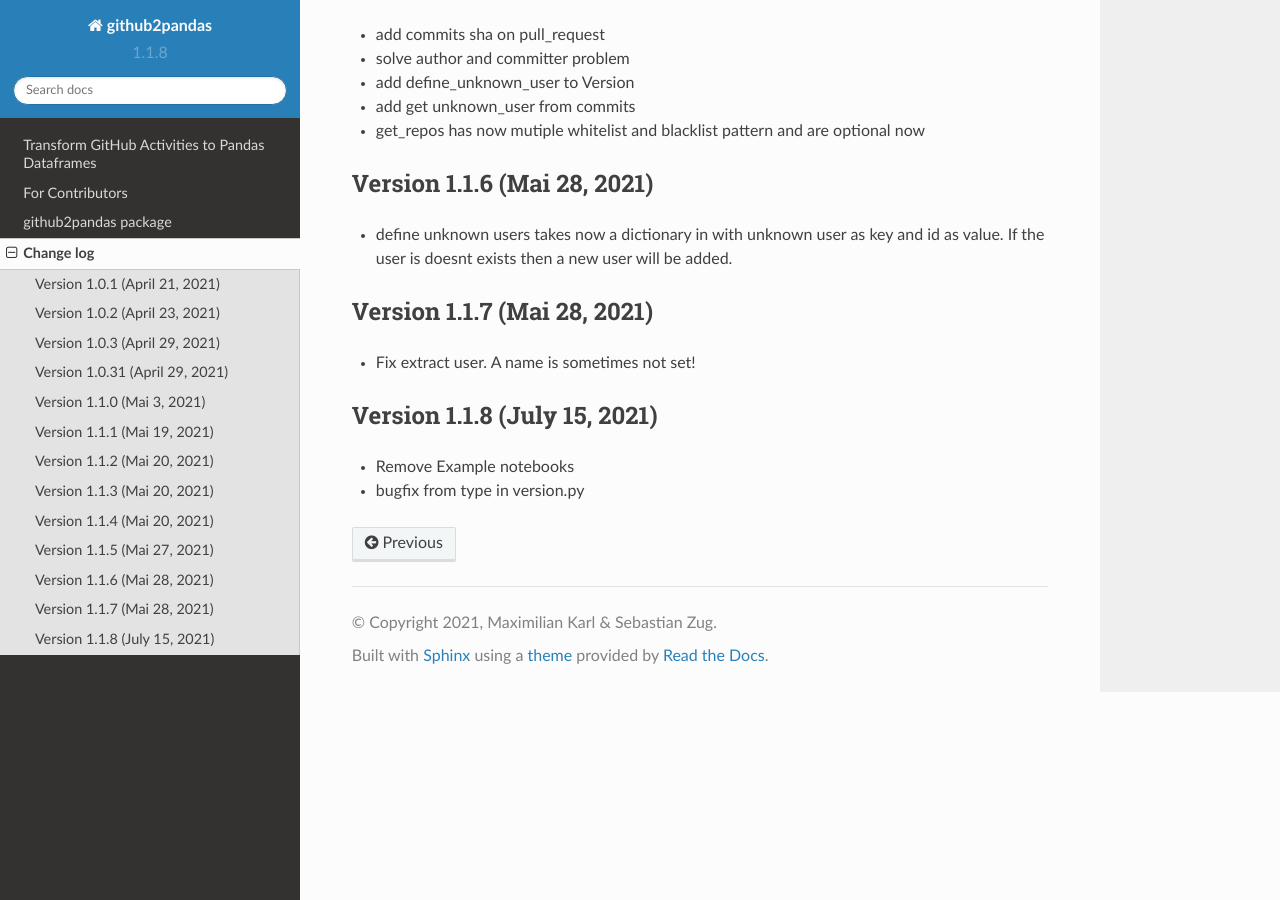
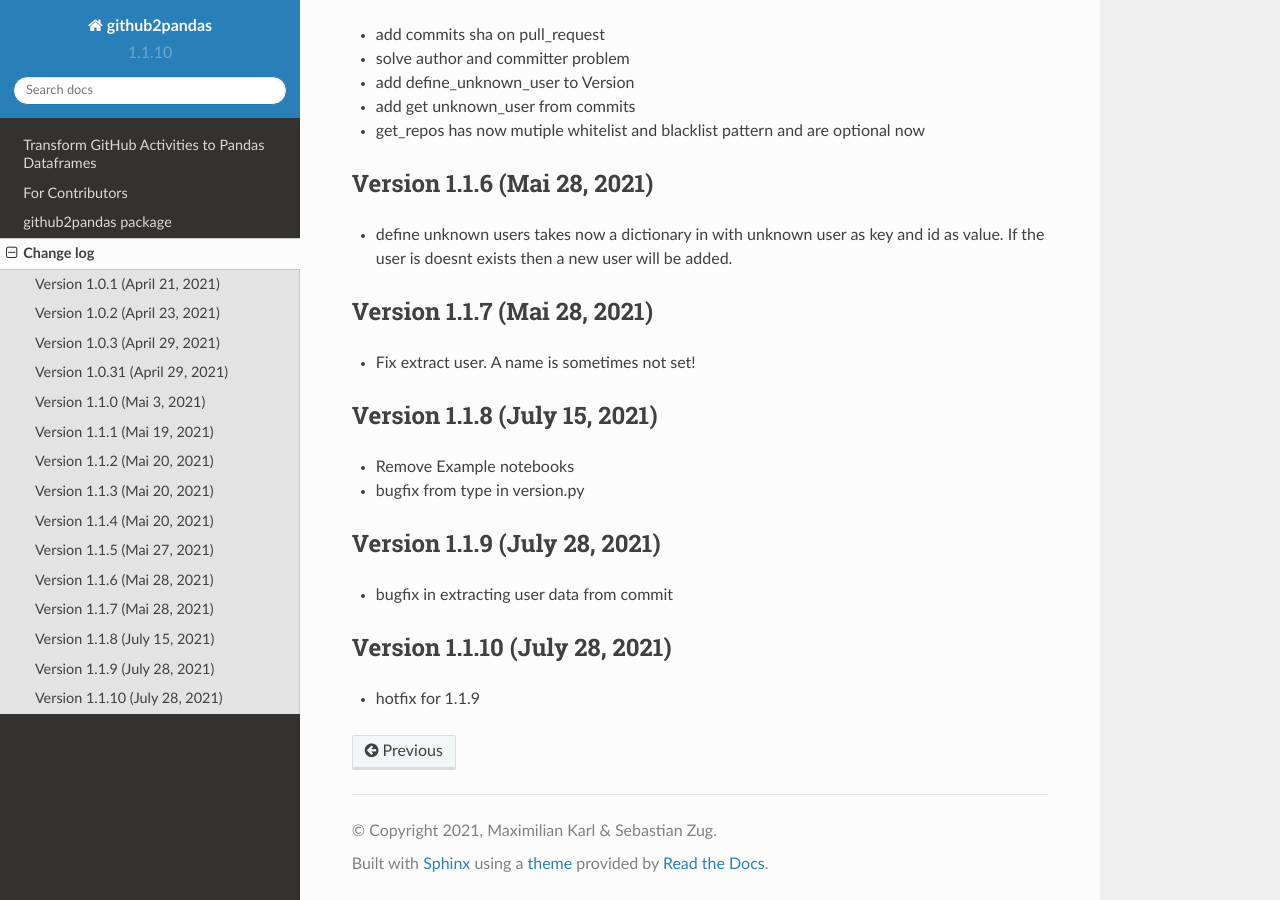
Before and after one commit to TUBAF-IFI-DiPiT/github2pandas, a Sphinx documentation site: the page built from docs/changes.rst, in a window 1280 px wide and 900 px high, scrolled down 1225 px. Built offline with Sphinx 7.4.7 and the Read the Docs theme 2.0.0, drawn with Linux system fonts in a browser that asks for light colours.

Commit message:
version 1.1.10

```diff
--- a/docs/changes.rst
+++ b/docs/changes.rst
@@ -77,3 +77,14 @@ Version 1.1.8 (July 15, 2021)
 
 * Remove Example notebooks
 * bugfix from type in version.py
+
+
+Version 1.1.9 (July 28, 2021)
+-----------------------------------
+
+* bugfix in extracting user data from commit
+
+Version 1.1.10 (July 28, 2021)
+-----------------------------------
+
+* hotfix for 1.1.9
--- a/github2pandas/__init__.py
+++ b/github2pandas/__init__.py
@@ -1 +1 @@
-__version__ = '1.1.8'
+__version__ = '1.1.10'
```
Also changed, not shown: 1 other file.
